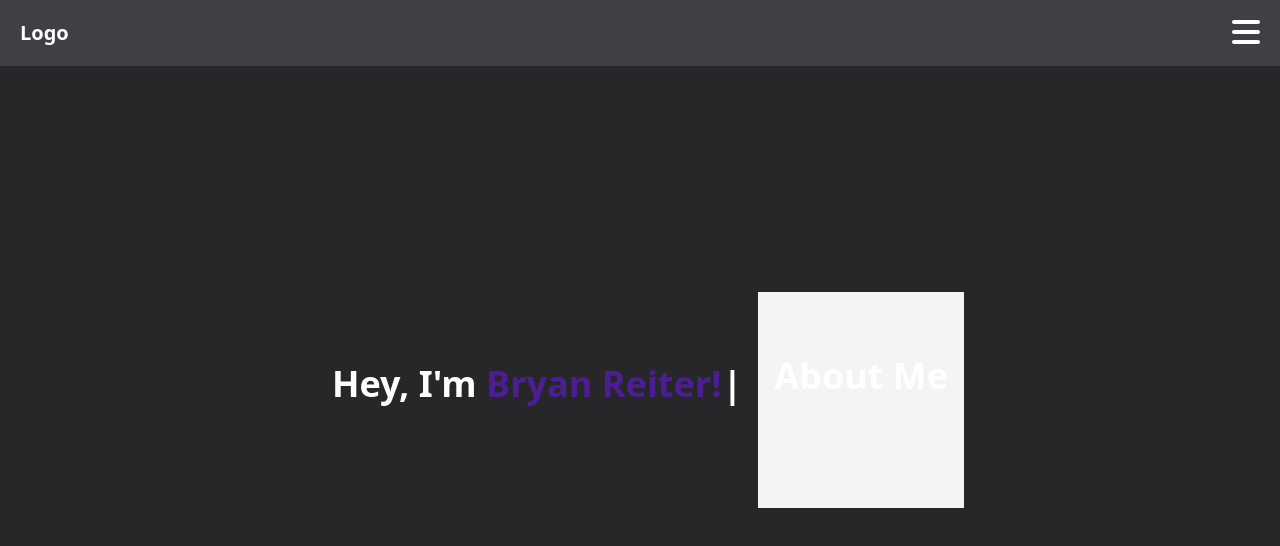
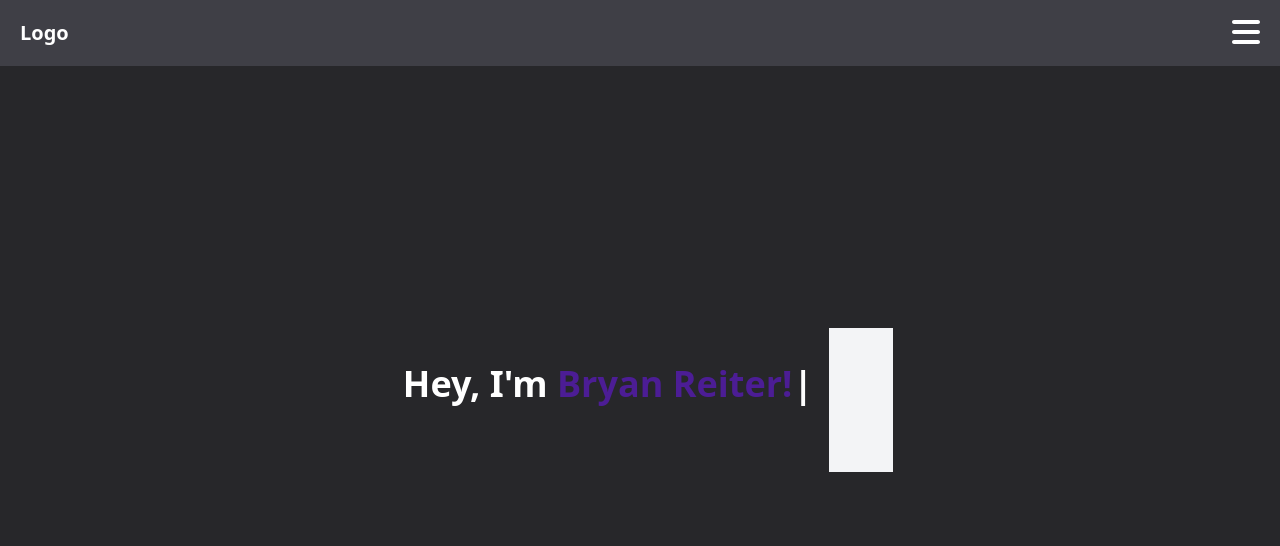
Before and after one commit to bryanreiter/personal-site, a Next.js app in the folder personal-site/: page / in a window 1280 px wide. Shown: the top 546 px of the page. Built offline with nearby package versions, Linux system fonts and the light colour scheme.

Commit message:
removed header

```diff
--- a/personal-site/src/components/About.js
+++ b/personal-site/src/components/About.js
@@ -2,7 +2,6 @@
   return (
     <section id="about" className="py-16 bg-gray-100">
       <div className="container mx-auto px-4">
-        <h2 className="text-4xl font-bold mb-8">About Me</h2>
         <div className="grid grid-cols-1 md:grid-cols-2 gap-8">
           <div>
             <p className="text-lg text-gray-700 mb-4"></p>
```
